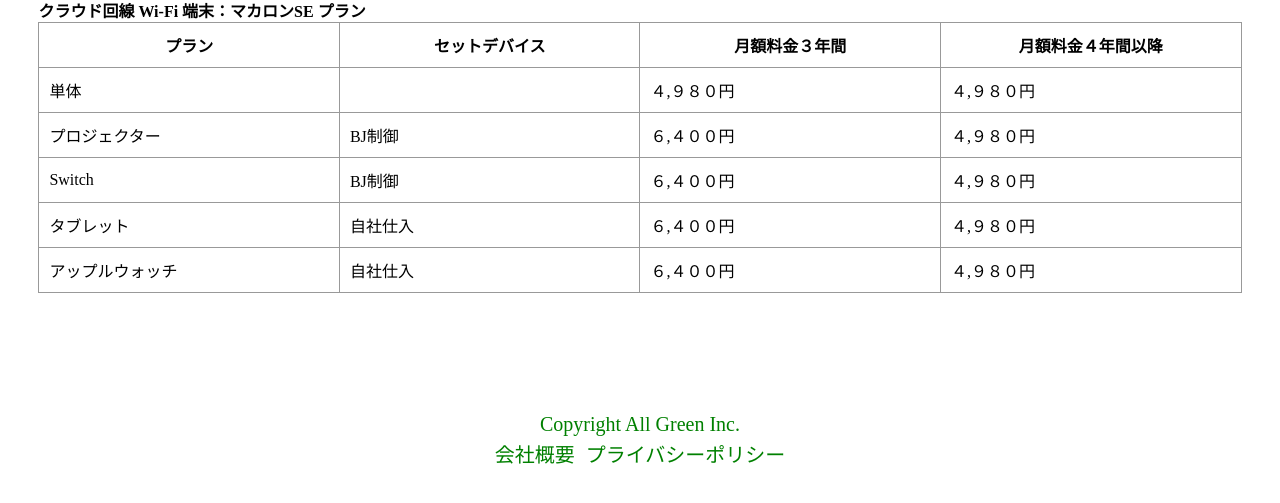
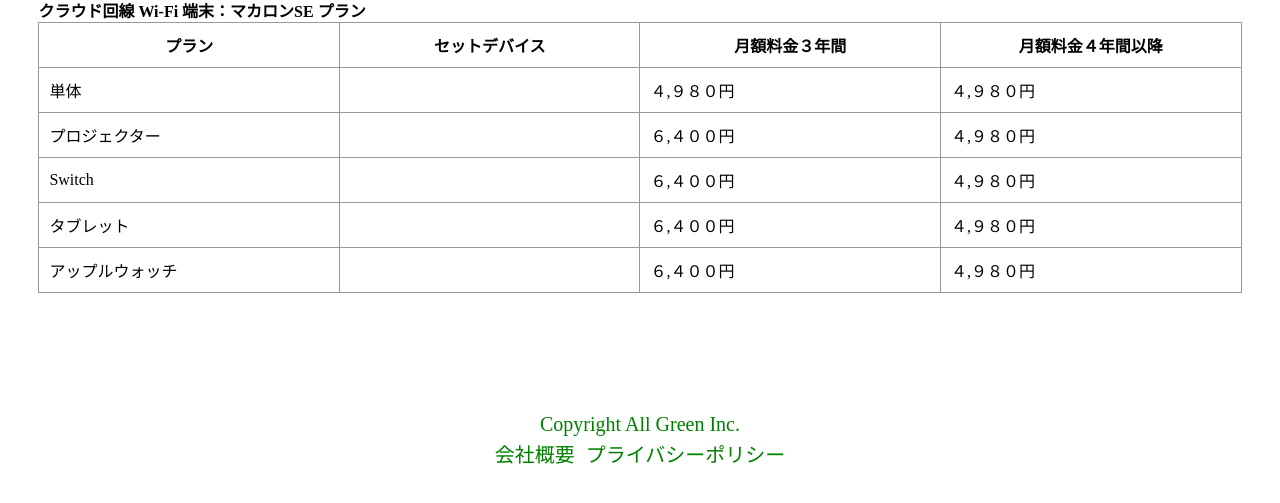
Before and after one commit to hiro-ino/test-grerevo, a plain HTML site: page about.html in a window 1280 px wide. Shown: the part 117-620 px from the top of the page. Drawn offline with Linux system fonts and the light colour scheme.

Commit message:
about commit
BJ制御、自社仕入れ、無料制御削除

```diff
--- a/about.html
+++ b/about.html
@@ -44,25 +44,25 @@
             </tr>
              <tr>
                 <td>プロジェクター</td>
-                <td>BJ制御</td>
+                <td>　　　</td>
                 <td>６,４００円</td>
                 <td>４,９８０円</td>
             </tr>
             <tr>
                 <td>Switch</td>
-                <td>BJ制御</td>
+                <td>　　　　</td>
                 <td>６,４００円</td>
                 <td>４,９８０円</td>
             </tr>
             <tr>
                 <td>タブレット</td>
-                <td>自社仕入</td>
+                <td>　　　</td>
                 <td>６,４００円</td>
                 <td>４,９８０円</td>
             </tr>
             <tr>
               <td>アップルウォッチ</td>
-              <td>自社仕入</td>
+              <td>　　　　</td>
               <td>６,４００円</td>
               <td>４,９８０円</td>
             </tr>
```
Also changed, not shown: index.html (+2 -2 lines).
